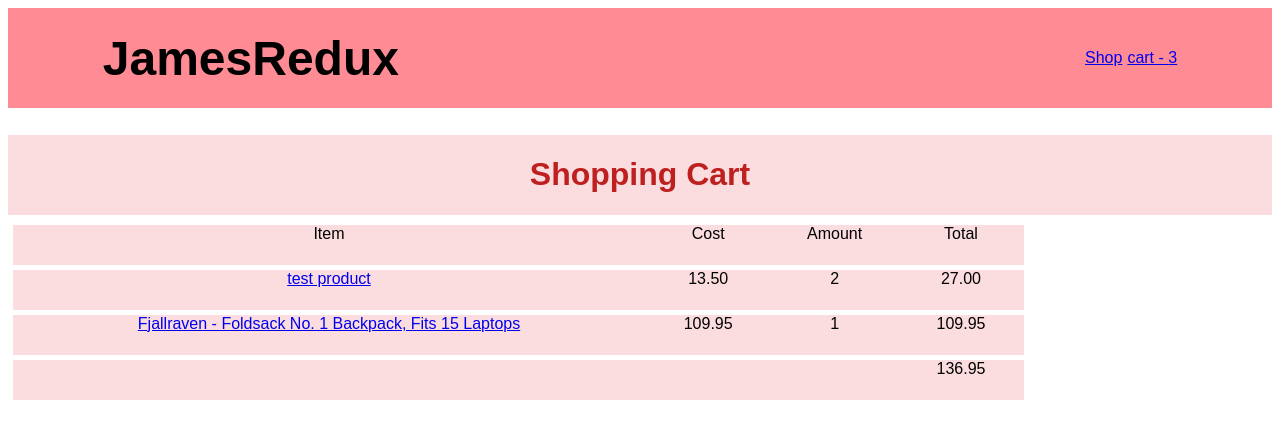
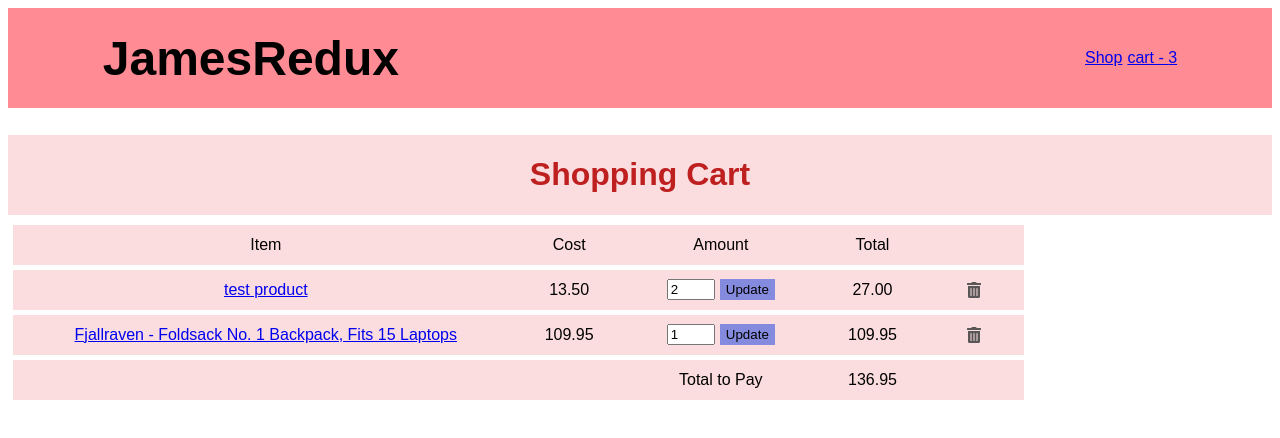
Before and after one commit to Jamesredux/shopping-cart, a React (Create React App) app: page /cart in a window 1280 px wide. Shown: the top 438 px of the page. Built offline with nearby package versions, Linux system fonts and the light colour scheme; the HTML template or start-up script is replaced by a standard one.

Commit message:
edit from cart page

```diff
--- a/src/App.js
+++ b/src/App.js
@@ -43,6 +43,18 @@ const App = () => {
     }
   };
 
+  const handleRemoveFromCart = (id) => {
+    let cartCopy = [...cart];
+    let itemIndex = cartCopy.findIndex((product) => product.id === id);
+    cartCopy.splice(itemIndex, 1);
+
+    setCart(cartCopy);
+  };
+
+  const handleUpdateCount = (id, count) => {
+    let oldCart = [...cart];
+  };
+
   useEffect(() => {
     let newCartSize = cart.reduce((accumulator, currentValue) => {
       return accumulator + currentValue.count;
@@ -56,6 +68,7 @@ const App = () => {
         cart={cart}
         cartSize={cartSize}
         handleAddToCart={handleAddToCart}
+        handleRemoveFromCart={handleRemoveFromCart}
       />
     </div>
   );
--- a/src/Routes.js
+++ b/src/Routes.js
@@ -8,6 +8,18 @@ import Navbar from './components/Navbar';
 const Routes = (props) => {
   const handleAddToCart = (item, count) => {
     props.handleAddToCart(item, count);
+  };
+
+  const handleRemoveFromCart = (id) => {
+    props.handleRemoveFromCart(id);
+  };
+
+  const handleUpdateCount = (id, count) => {
+    if (count === 0) {
+      props.handleRemoveFromCart(id);
+    } else {
+      props.handleUpdateCount(id, count);
+    }
   };
   return (
     <BrowserRouter>
@@ -20,7 +32,11 @@ const Routes = (props) => {
             <Shop handleAddToCart={handleAddToCart} />
           </Route>
           <Route path='/cart'>
-            <Cart cartcontents={props.cart} />
+            <Cart
+              cartcontents={props.cart}
+              handleRemoveFromCart={handleRemoveFromCart}
+              handleUpdateCount={handleUpdateCount}
+            />
           </Route>
           <Route path='/:id'>
             <Product />
--- a/src/components/Cart.js
+++ b/src/components/Cart.js
@@ -1,8 +1,16 @@
 import React, { useState, useEffect } from 'react';
-import { Link } from 'react-router-dom';
+import CartItem from './CartItem';
 
 const Cart = (props) => {
   const [grandTotal, setGrandTotal] = useState(0);
+
+  const removeFromCart = (id) => {
+    props.handleRemoveFromCart(id);
+  };
+
+  const updateCount = (id, count) => {
+    props.handleUpdateCount(id, count);
+  };
 
   useEffect(() => {
     let newGrandTotal = props.cartcontents.reduce(
@@ -26,23 +34,21 @@ const Cart = (props) => {
           <div>Total</div>
         </div>
         {props.cartcontents.map((item) => (
-          <div className='cart-row' key={item.id}>
-            <Link to={`/${item.id}`}>
-              <div>{item.title}</div>
-            </Link>
-            <div>{item.price.toFixed(2)}</div>
-            <div>{item.count}</div>
-            <div>{(item.price * item.count).toFixed(2)}</div>
+          <div key={item.id}>
+            <CartItem
+              item={item}
+              removeFromCart={removeFromCart}
+              updateCount={updateCount}
+            />
           </div>
         ))}
         <div className='cart-row'>
           <div></div>
           <div></div>
-          <div></div>
+          <div>Total to Pay</div>
           <div>{grandTotal.toFixed(2)}</div>
         </div>
       </div>
-      {console.log(props.cartcontents)}
     </div>
   );
 };
--- /dev/null
+++ b/src/components/CartItem.js
@@ -0,0 +1,43 @@
+import React, { useState } from 'react';
+import { Link } from 'react-router-dom';
+import { FontAwesomeIcon } from '@fortawesome/react-fontawesome';
+import { faTrashAlt } from '@fortawesome/free-solid-svg-icons';
+
+const CartItem = (props) => {
+  const [cartCount, setCartCount] = useState(props.item.count);
+  const removeFromCart = () => {
+    props.removeFromCart(props.item.id);
+  };
+
+  const updateCount = () => {
+    props.updateCount(props.item.id, cartCount);
+    console.log(cartCount);
+  };
+  return (
+    <div className='cart-row'>
+      <Link to={`/${props.item.id}`}>
+        <div>{props.item.title}</div>
+      </Link>
+      <div>{props.item.price.toFixed(2)}</div>
+      <div>
+        <label className='cart-count'>
+          <input
+            type='number'
+            name='count'
+            min='0'
+            max='99'
+            value={cartCount}
+            onChange={(e) => setCartCount(e.target.value)}
+          ></input>
+          <button onClick={updateCount}>Update</button>
+        </label>
+      </div>
+      <div>{(props.item.price * props.item.count).toFixed(2)}</div>
+      <div className='remove-item' onClick={removeFromCart}>
+        <FontAwesomeIcon icon={faTrashAlt} />
+      </div>
+    </div>
+  );
+};
+
+export default CartItem;
--- a/src/components/ProductCard.js
+++ b/src/components/ProductCard.js
@@ -21,7 +21,7 @@ const ProductCard = (props) => {
         width='200'
         alt={props.item.title}
       />
-      <div>£{props.item.price}</div>
+      <div>£{props.item.price.toFixed(2)}</div>
       <label>
         <input
           type='number'
--- a/src/index.css
+++ b/src/index.css
@@ -8,6 +8,10 @@
 
 div {
   text-align: center;
+}
+
+input[type='number'] {
+  width: 40px;
 }
 
 .nav-bar {
@@ -78,6 +82,33 @@ div {
   background-color: #fbdddf;
   margin: 5px;
   display: grid;
-  grid-template-columns: 5fr 1fr 1fr 1fr;
+  grid-template-columns: 5fr 1fr 2fr 1fr 1fr;
   width: 80%;
 }
+
+.cart-row > * {
+  place-self: center;
+}
+
+.remove-item {
+  display: flex;
+  justify-content: center;
+  align-items: center;
+  min-height: 40px;
+  min-width: 40px;
+  color: rgb(88, 86, 86);
+}
+
+.remove-item:hover {
+  color: black;
+}
+
+.cart-count {
+  display: flex;
+}
+
+.cart-count button {
+  background-color: rgb(132, 138, 221);
+  border: none;
+  margin-left: 5px;
+}
```
